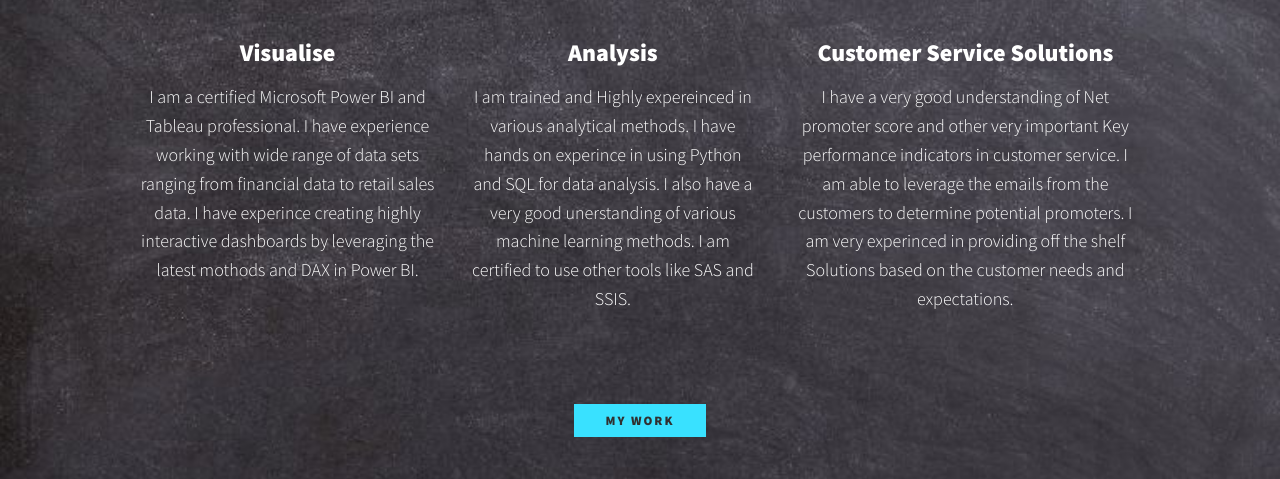
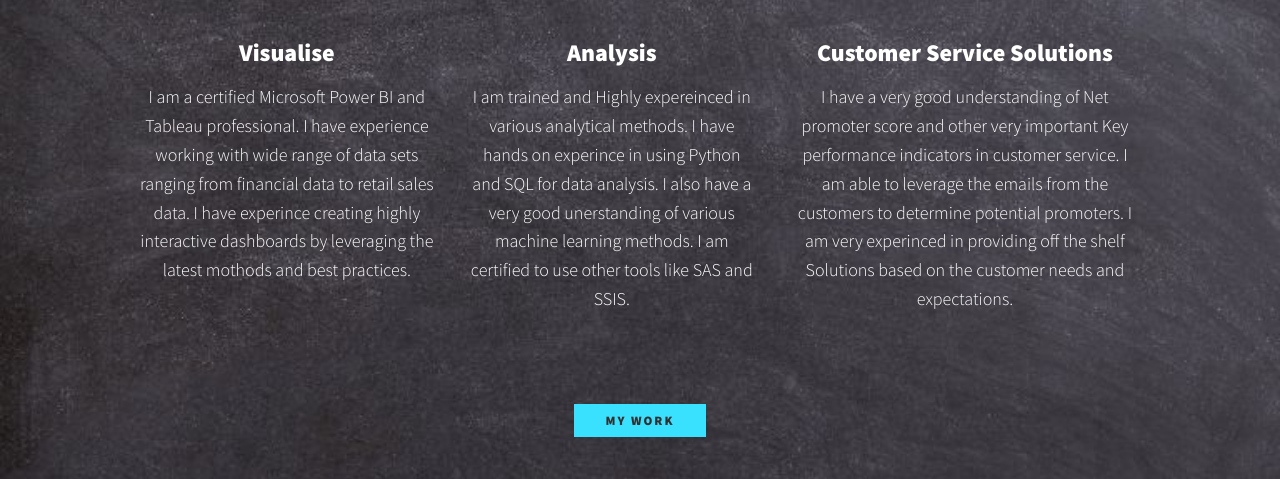
Before and after one commit to rajendrakamal/Portfolio, a plain HTML site: page index.html in a window 1280 px wide. Shown: the part 741-1220 px from the top of the page. Drawn offline with nearby package versions, Linux system fonts and the light colour scheme; files whose address does not match are found by name.

Commit message:
Update index.html

```diff
--- a/index.html
+++ b/index.html
@@ -49,7 +49,7 @@
                     <h3>Visualise</h3>
                     <p>I am a certified Microsoft Power BI and Tableau professional.
                         I have experience working with wide range of data sets ranging from financial data to retail sales data.
-                        I have experince creating highly interactive dashboards by leveraging the latest mothods and DAX in Power BI.
+                        I have experince creating highly interactive dashboards by leveraging the latest mothods and best practices.
                     </p>
                 </div> <!-- / service -->
 
```
